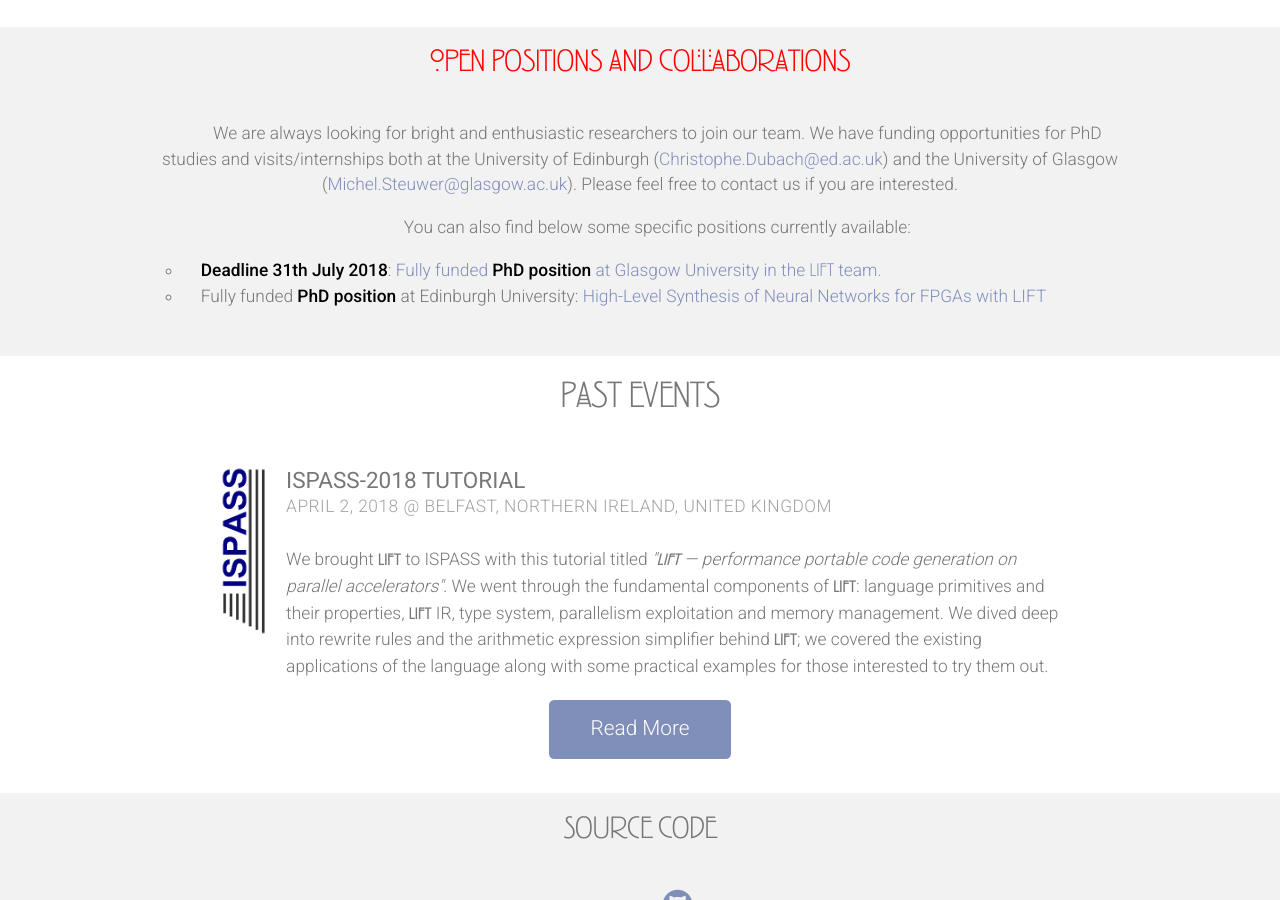
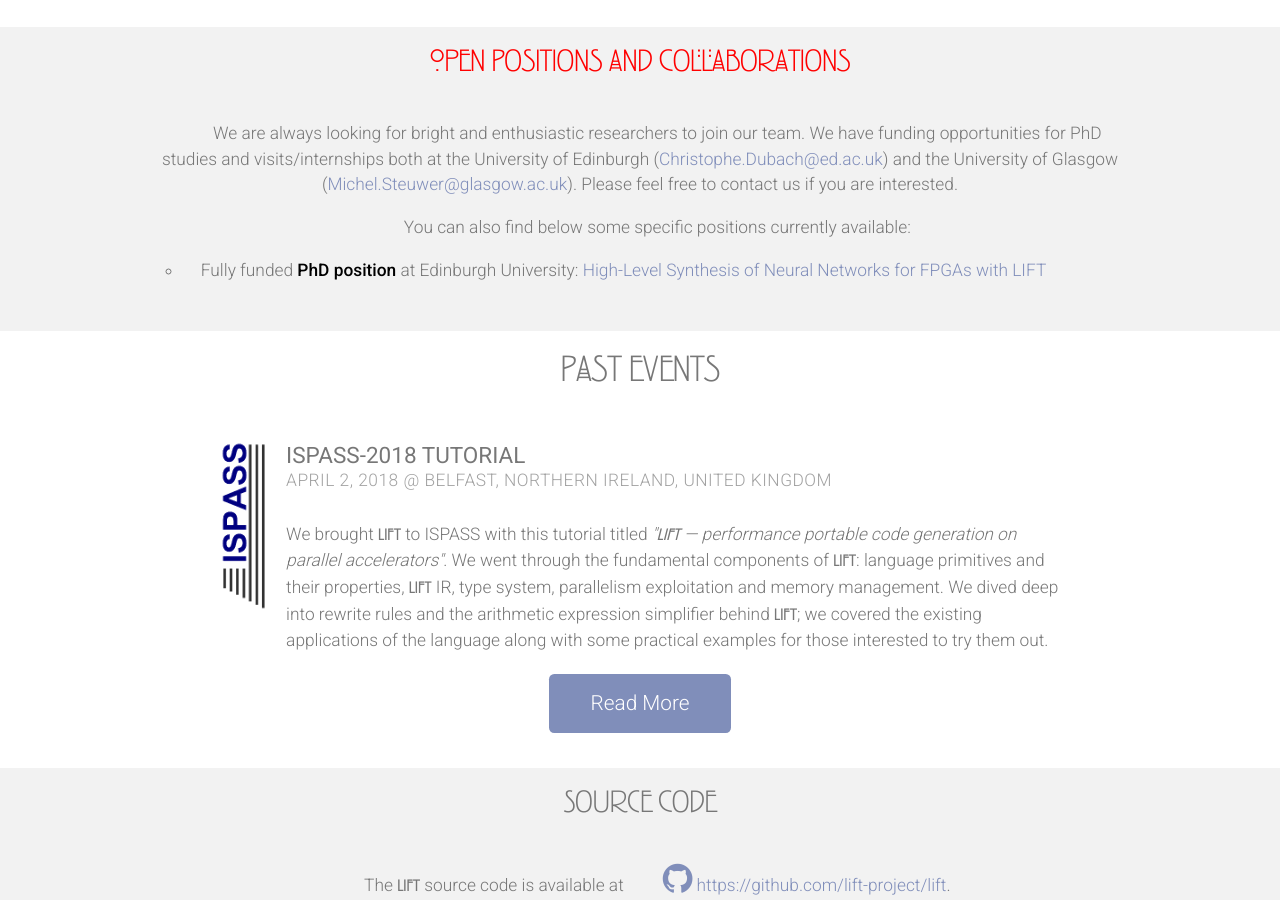
Before and after one commit to lift-project/lift-project.github.io, a Jekyll site: the page built from index.html, in a window 1280 px wide and 900 px high, scrolled down 919 px. Built offline with Jekyll 4.4.1, drawn with Linux system fonts in a browser that asks for light colours; nearby versions of some CDN libraries; some of the changed text lies outside the part shown.

Commit message:
Update index.html

```diff
--- a/index.html
+++ b/index.html
@@ -71,7 +71,6 @@
   <p>
     You can also find below some specific positions currently available:
           <ul>
-            <li><strong>Deadline 31th July 2018</strong>: <a href="phd-glasgow-2018">Fully funded <b>PhD position</b> at Glasgow University in the <span class="lift-light">Lift</span> team.</a></li>
             <li>Fully funded <b>PhD position</b> at Edinburgh University: <a href="phdmsr">High-Level Synthesis of Neural Networks for FPGAs with LIFT</a></li>
           </ul>
   </p>
@@ -527,6 +526,18 @@
                 <a href="https://naumsmogers.me/">Naums Mogers</a>
                 <br>PhD Student<br><a href="http://www.ed.ac.uk/informatics/">University of Edinburgh</a>
             </section>
+            <section class="2u">
+                <a href="http://homepages.inf.ed.ac.uk/s1210443/" class="image full"><img src="images/andrej.jpg" alt=""></a>
+                <a href="http://homepages.inf.ed.ac.uk/s1210443/">Andrej Ivanis</a>
+                <br>PhD Student<br><a href="http://www.ed.ac.uk/informatics/">University of Edinburgh</a>
+            </section>
+        </div>
+        <div class="row" style="margin-top:2em;">
+            <section class="2u">
+                <a href="http://homepages.inf.ed.ac.uk/s1894023/" class="image full"><img src="images/christof.jpg" alt=""></a>
+                <a href="http://homepages.inf.ed.ac.uk/s1894023/">Christof Schlaak</a>
+                <br>PhD Student<br><a href="http://www.ed.ac.uk/informatics/">University of Edinburgh</a>
+            </section>
         </div>
 
     </div>
```
